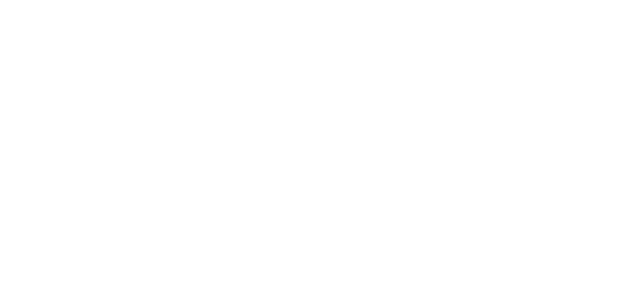
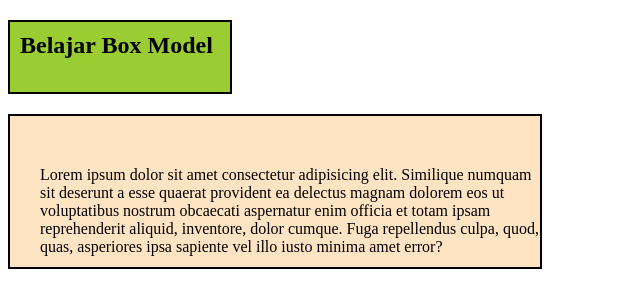
Before and after one commit to MdA317/Learning-CSS---Ebook-, a plain HTML site: page 5_ CSS Box Model/index.html in a window 1280 px wide. Shown: the whole page, without its empty margins (0-640 px from the left). Drawn offline with Linux system fonts and the light colour scheme.

Commit message:
Masih dalam pengerjaan Padding Property

```diff
--- a/5_ CSS Box Model/index.html
+++ b/5_ CSS Box Model/index.html
@@ -4,7 +4,56 @@
     <meta charset="UTF-8" />
     <meta http-equiv="X-UA-Compatible" content="IE=edge" />
     <meta name="viewport" content="width=device-width, initial-scale=1.0" />
-    <title>Document</title>
+    <title>CSS Box Model</title>
+    <link rel="stylesheet" href="style4.css" />
   </head>
-  <body></body>
+  <body>
+    <!-- *|| CSS BOX MODEL ||* -->
+    <!--
+        adalah sebuah konsep dimana setiap element yg terdapat pada halaman web diproses sebagai kotak (box) mulai dari paragraft, header, form, gambar, logo hingga sebenarnya ditampilkan oleh web browser sebagai box.
+
+        Terdiri dari 4 lapis :
+        - konten (isi) = konten dari sebuah element berada dibagian tengah yg nnti nya diatur menggunakan property width dan height
+        - padding = jarak antara konten dengan border
+        - border = pembatas element
+        - margin = pembatas sebuah element dengan element lain di sekelilingnya
+
+        Property :
+        - with
+        - height
+        property ini mendukung seluruh satuan nilai length seperti px, cm, % dan rem
+     -->
+
+    <!-- || PROPERTY OVERFLOW ||  -->
+    <!--
+      Jika konten penuh dan melebihi parents nya makan menggunakan overflow untuk menampung seluruh konten
+
+      nilai :
+      - visible (default)
+      - hidden
+      - scroll
+      - auto
+     -->
+
+    <!-- || PROPERTY PADDING || -->
+    <!--
+      padding merupakan ruang atau spasi antara konten dengan garis tepi (border). satuan nya seperti px, em dan %
+
+      penulisan :
+      - padding-top
+      - padding-bottom
+      - padding-left
+      - paddign-right
+
+      -->
+
+    <h2>Belajar Box Model</h2>
+    <p>
+      Lorem ipsum dolor sit amet consectetur adipisicing elit. Similique numquam
+      sit deserunt a esse quaerat provident ea delectus magnam dolorem eos ut
+      voluptatibus nostrum obcaecati aspernatur enim officia et totam ipsam
+      reprehenderit aliquid, inventore, dolor cumque. Fuga repellendus culpa,
+      quod, quas, asperiores ipsa sapiente vel illo iusto minima amet error?
+    </p>
+  </body>
 </html>
--- a/5_ CSS Box Model/style4.css
+++ b/5_ CSS Box Model/style4.css
@@ -0,0 +1,45 @@
+/* h2 {
+  width: 300px;
+  height: 100px;
+  background-color: goldenrod;
+}
+p {
+  width: 800px;
+  height: 200px;
+  background-color: aquamarine;
+} */
+
+/* PROPERTY OVERFLOW */
+/* h2 {
+  background-color: green;
+}
+
+p {
+  background-color: aquamarine;
+  width: 300px;
+  height: 50px;
+  overflow: auto;
+} */
+
+/* PROPERTY PADDING */
+
+h2 {
+  width: 200px;
+  height: 30px;
+  background-color: yellowgreen;
+  border: solid black 2px;
+  padding-left: 10px;
+  padding-top: 10px;
+  padding-bottom: 30px;
+  padding-right: 10px;
+}
+
+p {
+  width: 500px;
+  height: 100px;
+  background-color: bisque;
+  border: solid black 2px;
+  padding-top: 50px;
+  padding-bottom: 1px;
+  padding-left: 30px;
+}
```
